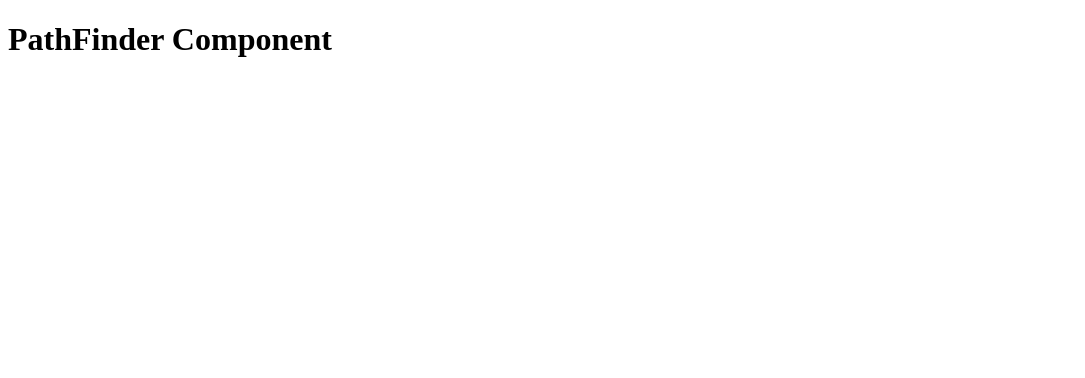
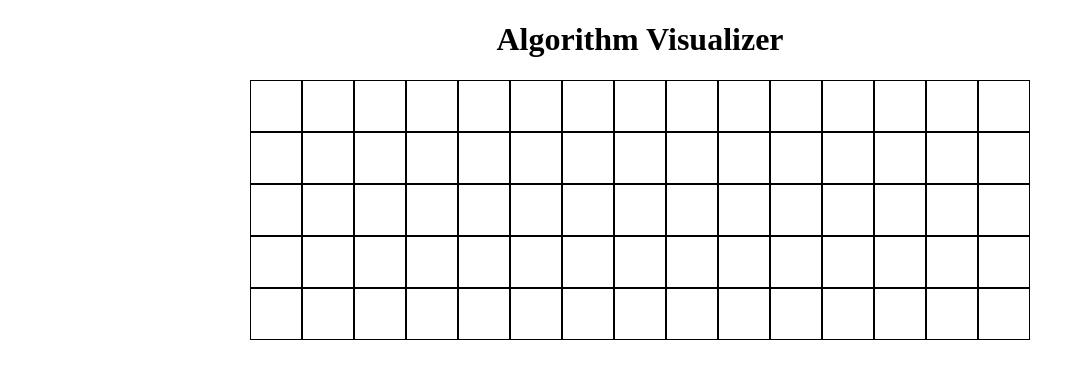
Before and after one commit to abdullah-ch/Algorithms-Visualizer, a React (Create React App) app: page / in a window 1280 px wide. Shown: the top 378 px of the page, without its empty margins (0-1085 px from the left). Built offline with nearby package versions, Linux system fonts and the light colour scheme.

Commit message:
rendered basic grid structure

```diff
--- a/src/components/Node/Node.js
+++ b/src/components/Node/Node.js
@@ -1,7 +1,13 @@
 import React from "react";
+import styles from "./Node.module.css";
 
 const Node = () => {
-  return <div></div>;
+  console.log("Why aren't you showing yourself");
+  return (
+    <div>
+      <div className={styles.node}></div>
+    </div>
+  );
 };
 
 export default Node;
--- a/src/components/Node/Node.module.css
+++ b/src/components/Node/Node.module.css
@@ -0,0 +1,5 @@
+.node {
+  height: 50px;
+  width: 50px;
+  border: 1px solid black;
+}
--- a/src/components/PathFinder/PathFinder.js
+++ b/src/components/PathFinder/PathFinder.js
@@ -1,14 +1,24 @@
 import React, { useState, useEffect } from "react";
+import Node from "../Node/Node";
+import styles from "../PathFinder/PathFinder.module.css";
 
 const rows = 5;
-const columns = 5;
+const columns = 15;
 const PathFinder = () => {
   const [Grid, setGrid] = useState([]);
 
+  useEffect(
+    () => {
+      initializeGrid();
+    },
+    // eslint-disable-next-line
+    []
+  );
+
   const initializeGrid = () => {
-    const grid = new Array(columns);
-    for (let index = 0; index < grid.length; index++) {
-      grid[index] = new Array(rows);
+    const grid = new Array(rows);
+    for (let index = 0; index < rows; index++) {
+      grid[index] = new Array(columns);
     }
 
     createSpot(grid);
@@ -31,10 +41,31 @@ const PathFinder = () => {
     this.h = 0;
   }
 
+  //   console.log("Grid", Grid);
+  //   console.log("Grid rows", Grid.length);
+  //   console.log("Grid columns", Grid[0].length);
+
+  const gridMadeUpOfNodes = (
+    <div>
+      {Grid.map((row, index) => {
+        console.log("Helpppppp", index);
+        return (
+          <div key={index} className={styles.rowWrapper}>
+            {row.map((column, index) => {
+              console.log("Rows are", index);
+              return <Node key={index} />;
+            })}
+          </div>
+        );
+      })}
+    </div>
+  );
+
   return (
-    <div>
-      <h1>PathFinder Component</h1>
-    </div>
+    <>
+      <h1 className={styles.container}>Algorithm Visualizer</h1>
+      <div className={styles.container}>{gridMadeUpOfNodes}</div>
+    </>
   );
 };
 
--- a/src/components/PathFinder/PathFinder.module.css
+++ b/src/components/PathFinder/PathFinder.module.css
@@ -0,0 +1,8 @@
+.container {
+  display: flex;
+  justify-content: center;
+  align-items: center;
+}
+.rowWrapper {
+  display: flex;
+}
```
